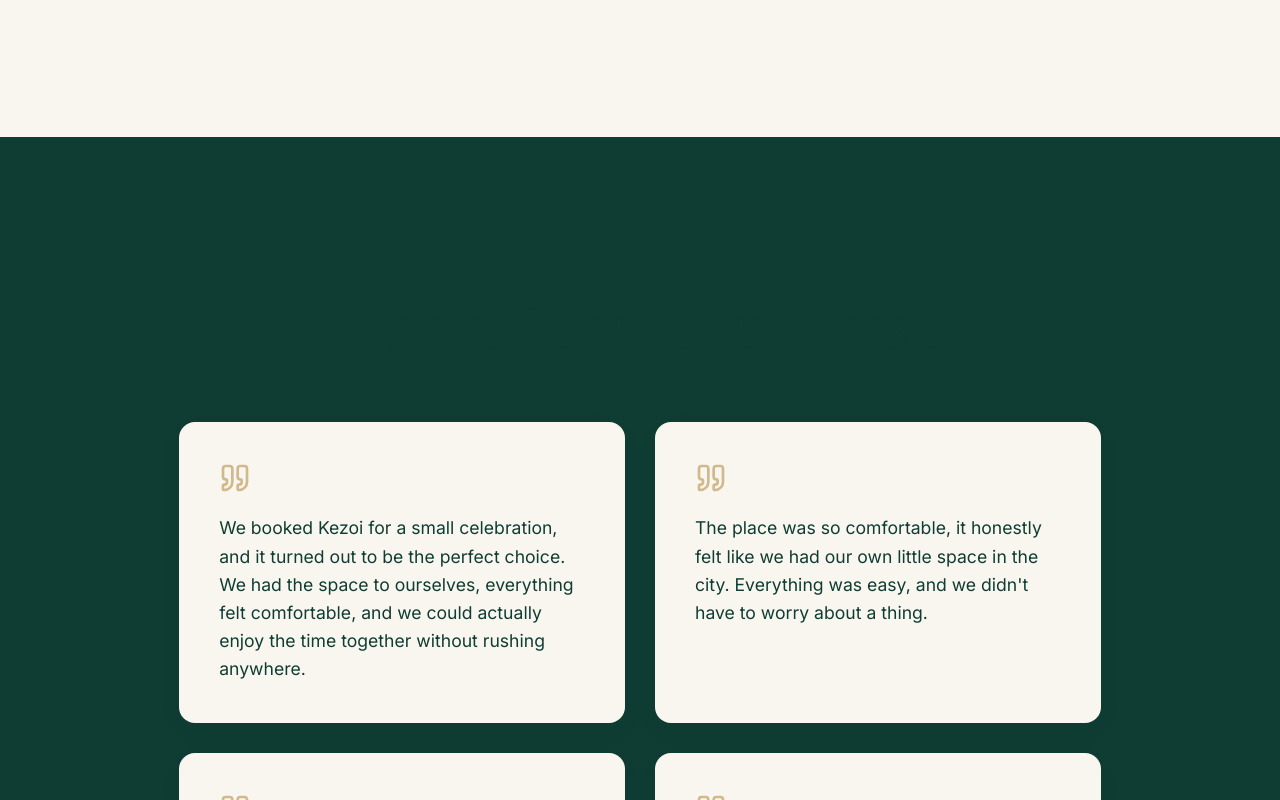
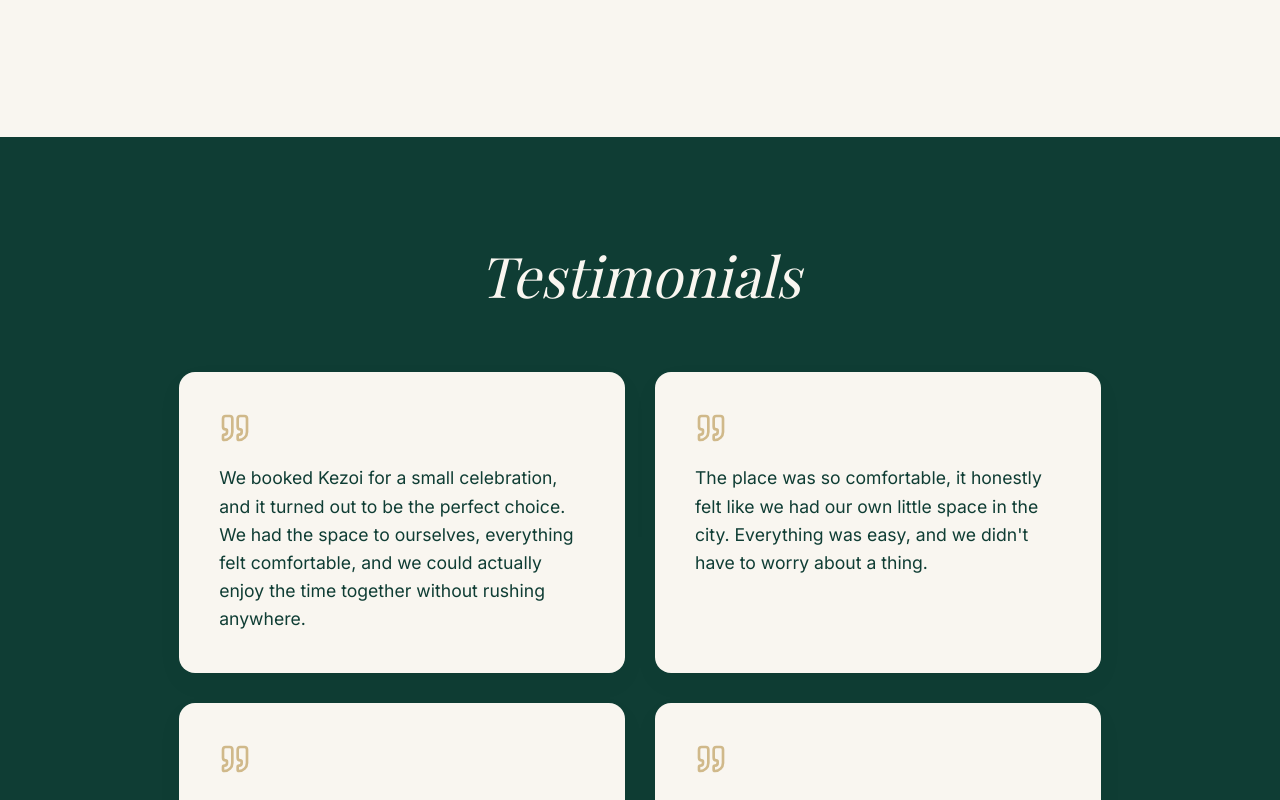
Before and after one commit to venky-7234/KEZOI-STAYS-WEBSITE, a React (Vite) app: page / in a window 1280 px wide. Shown: the part 4880-5680 px from the top of the page. Built offline with nearby package versions, Linux system fonts and the light colour scheme; a web font is replaced by a local one.

Commit message:
style(testimonials): change heading and add dark green background header

```diff
--- a/src/components/Reviews.css
+++ b/src/components/Reviews.css
@@ -1,5 +1,23 @@
 .reviews {
   background-color: var(--color-white);
+  position: relative;
+  padding-top: 100px;
+}
+
+.reviews::before {
+  content: '';
+  position: absolute;
+  top: 0;
+  left: 0;
+  width: 100%;
+  height: 400px;
+  background-color: var(--color-dark);
+  z-index: 0;
+}
+
+.reviews-header, .reviews-grid {
+  position: relative;
+  z-index: 1;
 }
 
 .reviews-header {
@@ -12,7 +30,7 @@
   font-style: italic;
   font-weight: 400;
   font-size: 2.5rem;
-  color: var(--color-dark);
+  color: var(--color-ivory);
   margin: 0;
 }
 
--- a/src/components/Reviews.jsx
+++ b/src/components/Reviews.jsx
@@ -73,7 +73,7 @@ const Reviews = () => {
   return (
     <section className="reviews section-padding" ref={sectionRef}>
       <div className="reviews-header">
-        <h2 className="section-title">Stories From Our Guests</h2>
+        <h2 className="section-title">Testimonials</h2>
       </div>
 
       <div className="reviews-grid">
```
